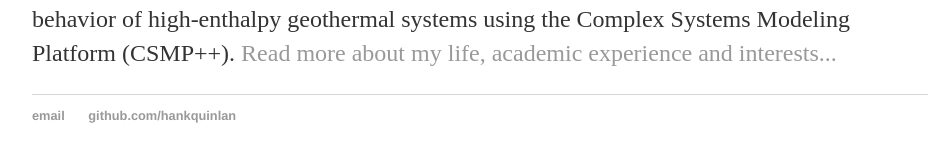
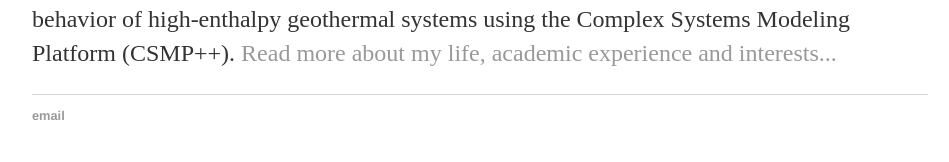
Before and after one commit to two-phaseflow/two-phaseflow.github.io, a Jekyll site: the page built from index.html, in a window 1280 px wide. Shown: the part 228-390 px from the top of the page, without its empty margins (160-1109 px from the left). Built offline with Jekyll 4.4.1, drawn with Linux system fonts in a browser that asks for light colours.

Commit message:
Update default.html

```diff
--- a/_layouts/default.html
+++ b/_layouts/default.html
@@ -21,8 +21,7 @@
 			</div><!-- /.container -->
 			<footer>
 	    		<ul>
-	        		<li><a href="mailto:hankquinlanhub@gmail.com">email</a></li>
-	        		<li><a href="https://github.com/hankquinlan">github.com/hankquinlan</a></li>
+	        		<li><a href="mailto:samuelwarrenscott@gmail.com">email</a></li>
 				</ul>
 			</footer>
 		</body>
```
